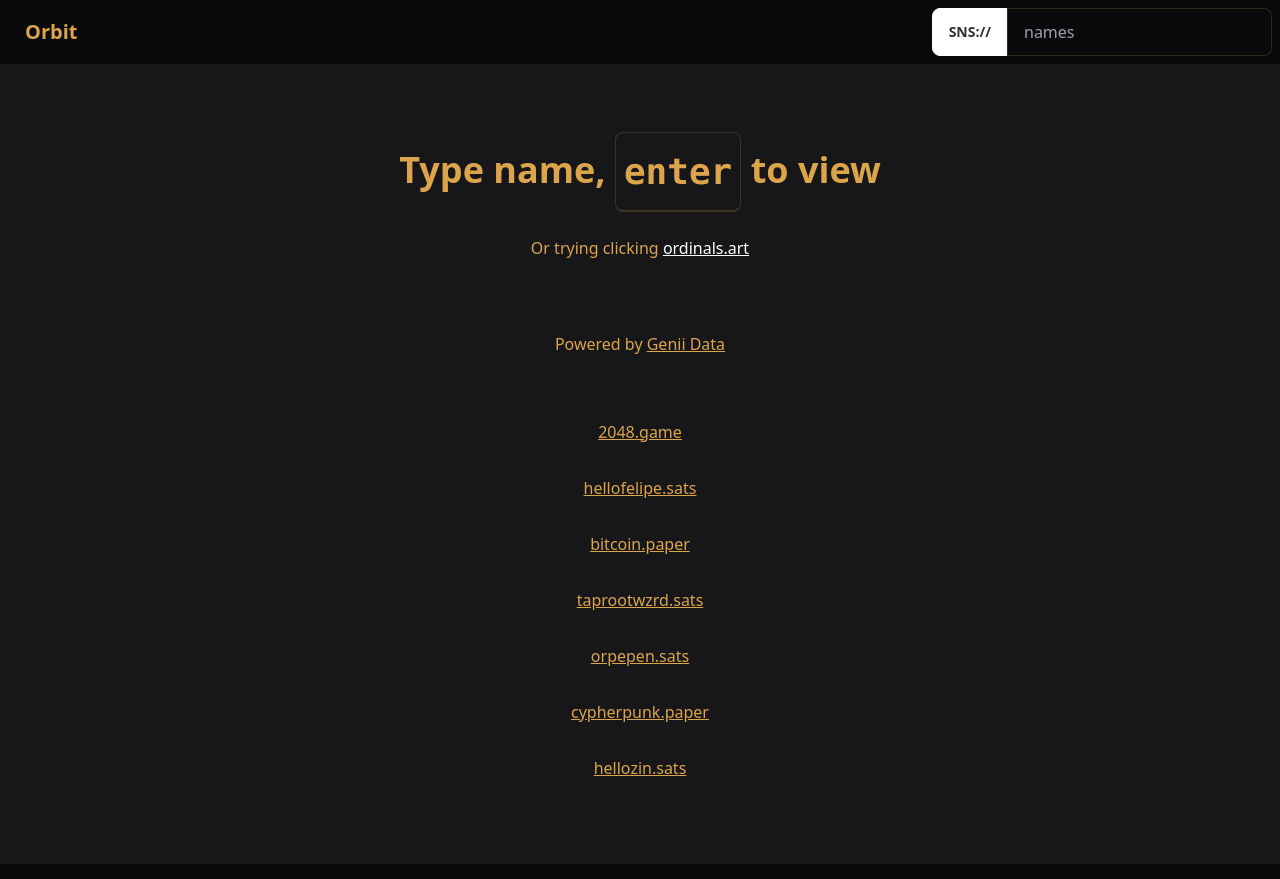
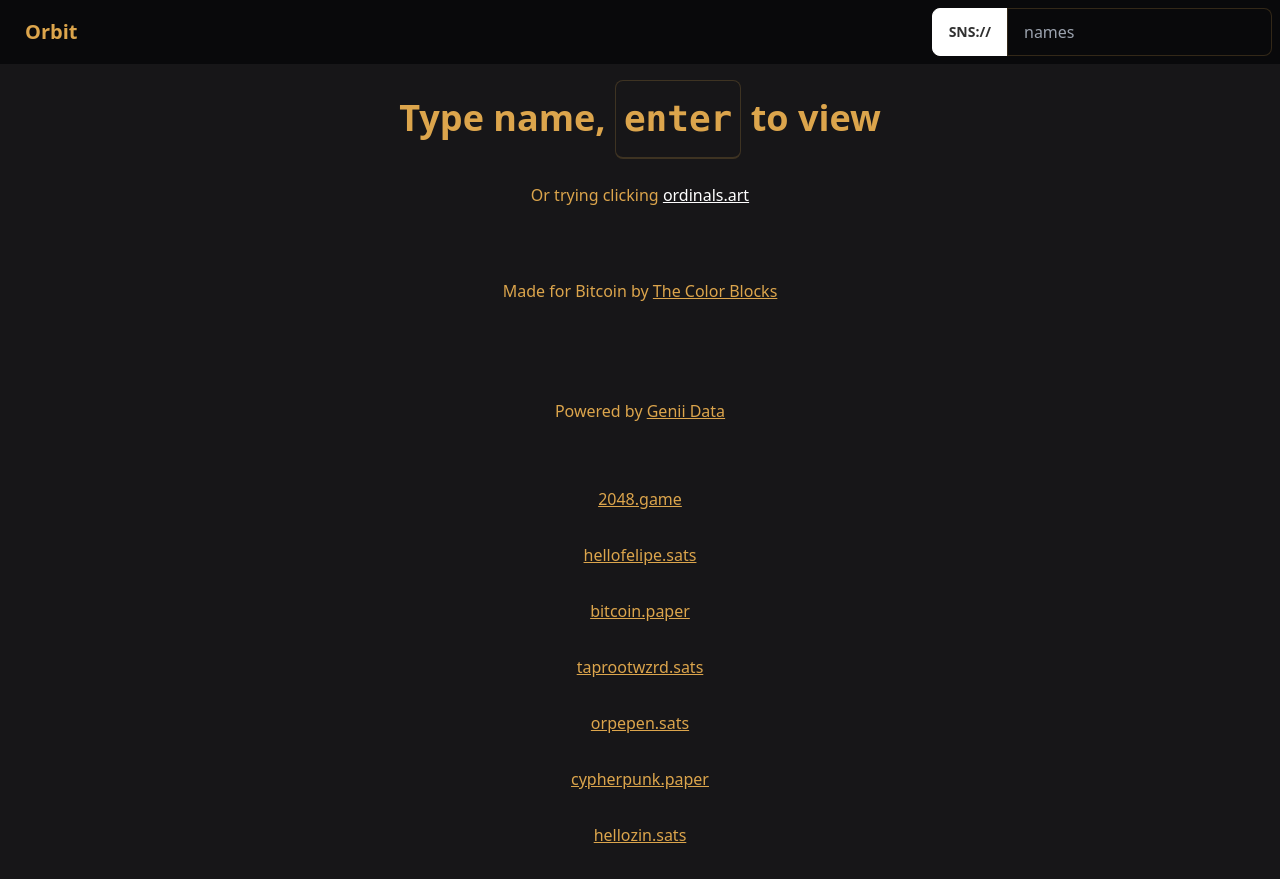
Before and after one commit to thecolorblocks/orbit.name, a Vue app: page / in a window 1280 px wide. Built offline with nearby package versions, Linux system fonts and the light colour scheme.

Commit message:
Update Home.vue

```diff
--- a/src/components/Home.vue
+++ b/src/components/Home.vue
@@ -18,6 +18,7 @@ const list = ref([
       <div class="max-w-lg">
         <h1 class="text-4xl font-bold">Type name, <kbd class="kbd">enter</kbd> to view</h1>
         <p class="py-6">Or trying clicking <router-link class="link link-primary" to="/ordinals.art">ordinals.art</router-link></p>
+        <p class="py-12">Made for Bitcoin by <a class="link" target="_blank" href="https://twitter.com/thecolorblocks_">The Color Blocks</a></p>
         <p class="py-12">Powered by <a class="link" target="_blank" href="https://geniidata.com">Genii Data</a></p>
         <p
           class="py-4"
```
